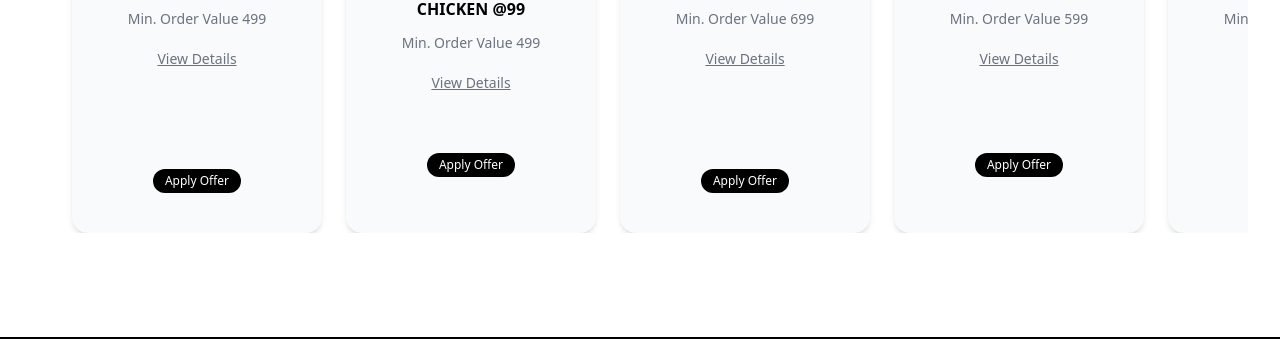
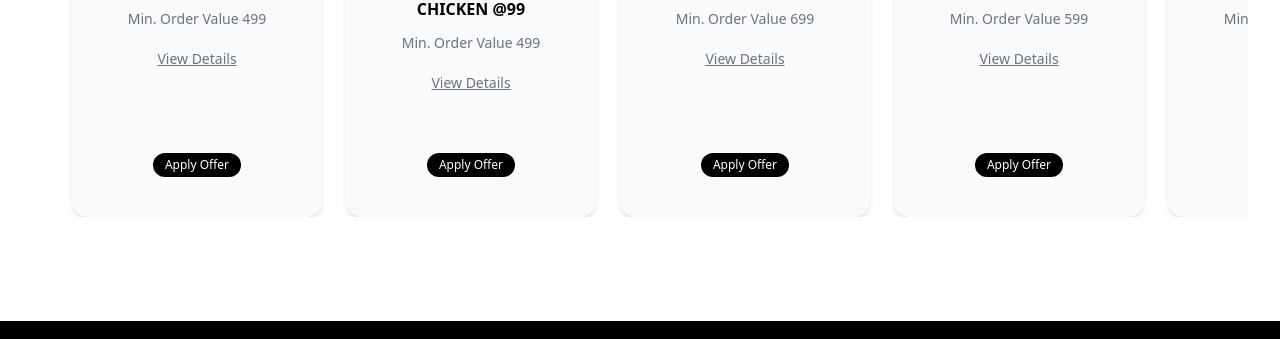
Before and after one commit to VisnuGupta0007/Clone_KFC_TailwindApp, a website: page index.html in a window 1280 px wide. Shown: the part 1884-2223 px from the top of the page. Drawn offline with nearby package versions, Linux system fonts and the light colour scheme.

Commit message:
Update index.html

```diff
--- a/index.html
+++ b/index.html
@@ -209,7 +209,7 @@
         <p class="text-center text-sm text-gray-500 mt-3">Min. Order Value 499</p>
         <ul class="text-center underline mt-5 text-gray-500 text-sm">View Details</ul>
 
-        <div class="text-center mt-20">
+        <div class="text-center mt-16">
           <button class="bg-black text-white text-xs mt-5 items-center px-3 py-1 rounded-full mb-10">Apply
             Offer</button>
         </div>
@@ -241,7 +241,7 @@
         <p class="text-center text-sm text-gray-500 mt-3">Min. Order Value 699</p>
         <ul class="text-center underline mt-5 text-gray-500 text-sm">View Details</ul>
 
-        <div class="text-center mt-20">
+        <div class="text-center mt-16">
           <button class="bg-black text-white text-xs mt-5 items-center px-3 py-1 rounded-full mb-10">Apply
             Offer</button>
         </div>
```
